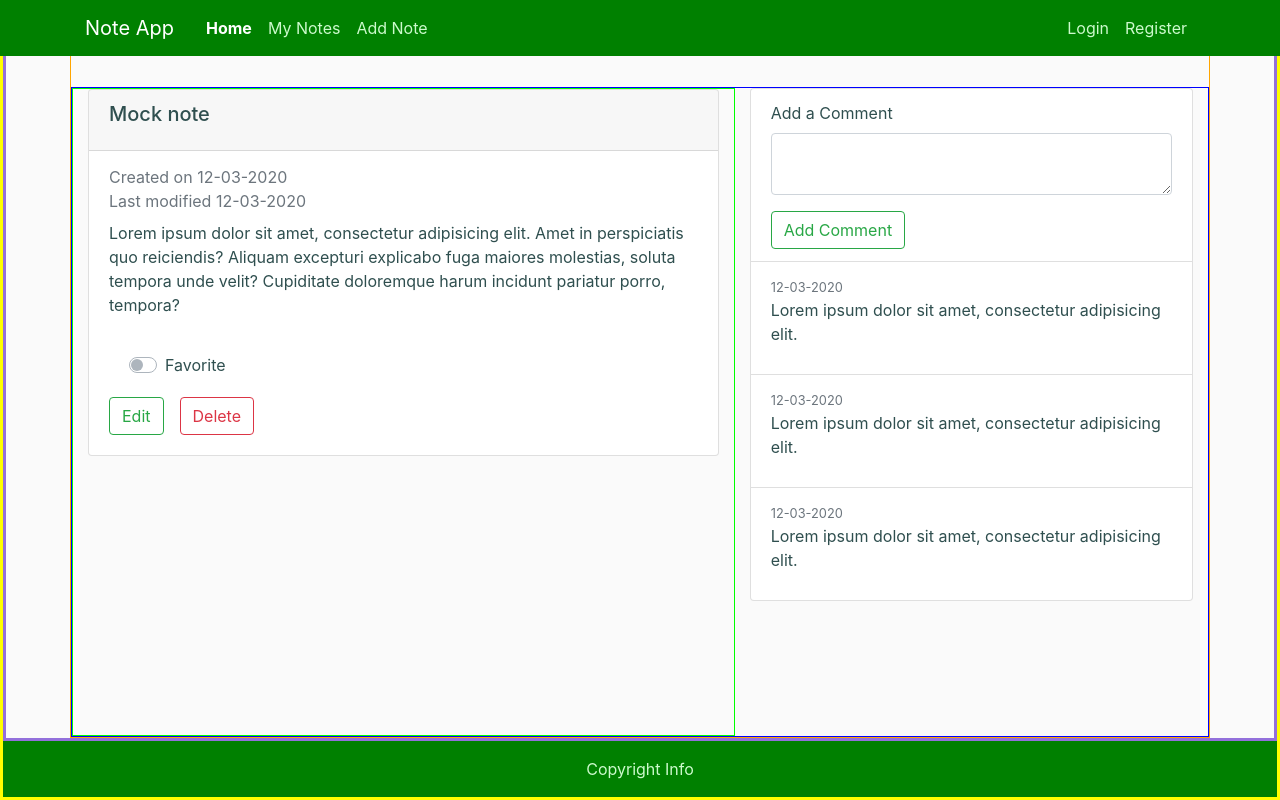
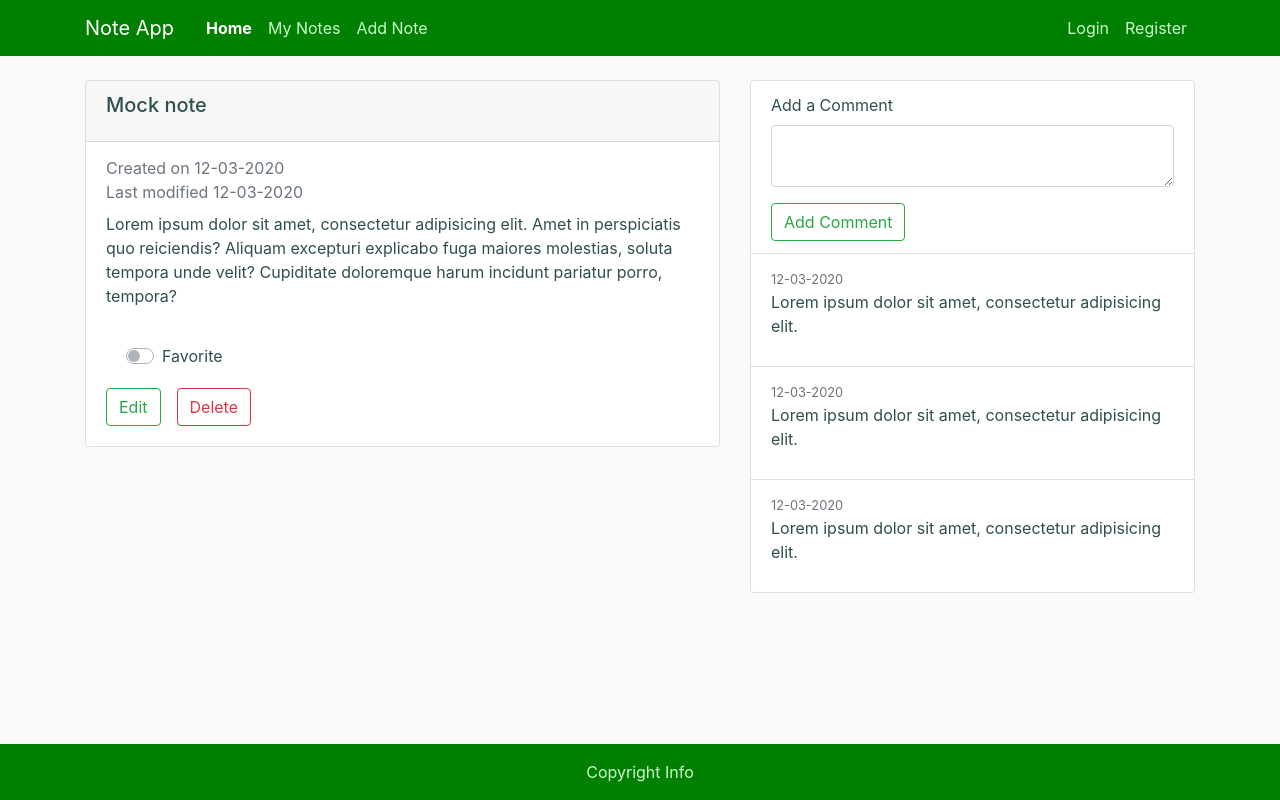
Before and after one commit to tha0pham/note-app, a Flask app: page /notes/1 in a window 1280 px wide. Run offline with Flask 2, Linux system fonts and the light colour scheme.

Commit message:
Remove box borders

```diff
--- a/static/main.css
+++ b/static/main.css
@@ -5,11 +5,6 @@
 body {
     background: #fafafa;
     color: darkslategrey;
-    border: 3px solid yellow;
-}
-
-main {
-    border: 3px solid mediumpurple;
 }
 
 .bg-green {
@@ -37,7 +32,6 @@ main {
 
 main > .container {
     padding-top: 5rem;
-    border: 1px solid orange;
 }
 
 .btn {
@@ -48,17 +42,3 @@ main > .container {
     color: var(--light-green);
     text-align: center;
 }
-
-.row {
-    border: 1px solid blue;
-    height: 100%;
-}
-
-.col-note {
-    border: 1px solid lime;
-
-}
-
-.col-comment {
-    border: 1px solid red;
-}
```
